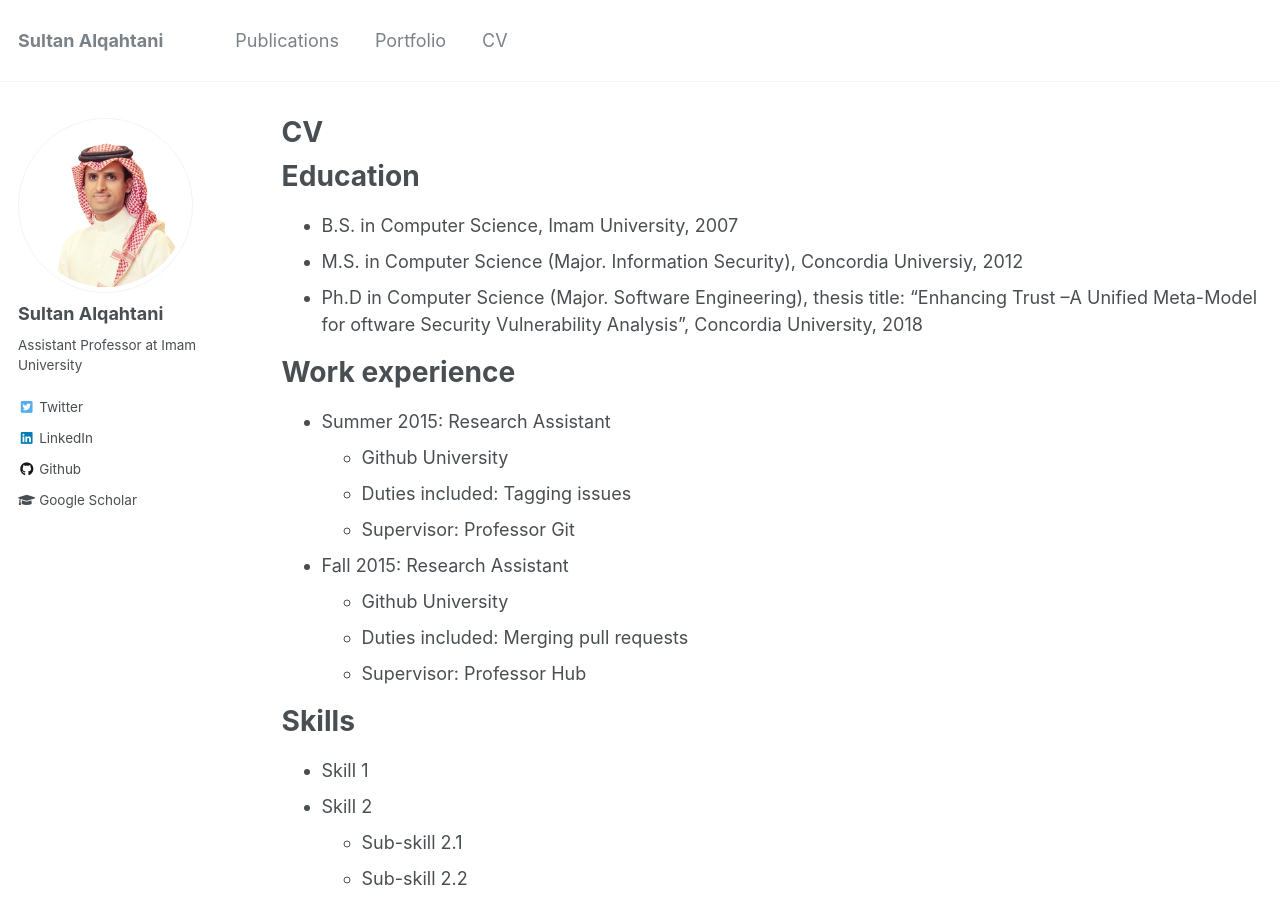
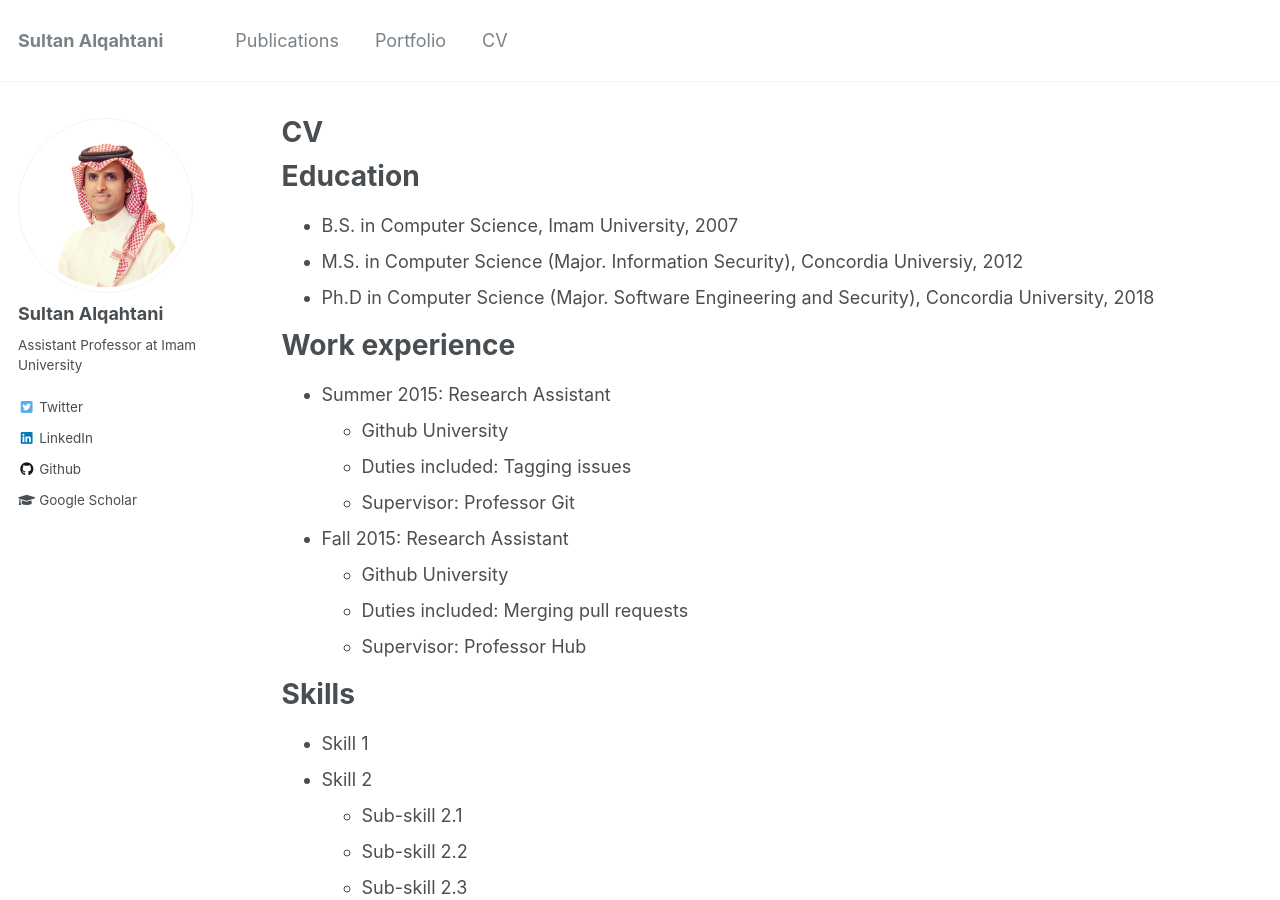
Before and after one commit to isultane/isultane.github.io, a Jekyll site: the page built from _pages/cv.md, in a window 1280 px wide and 900 px high. Built offline with Jekyll 4.4.1, drawn with Linux system fonts in a browser that asks for light colours.

Commit message:
updated CV

```diff
--- a/_pages/cv.md
+++ b/_pages/cv.md
@@ -13,7 +13,7 @@
 ======
 * B.S. in Computer Science, Imam University, 2007
 * M.S. in Computer Science (Major. Information Security), Concordia Universiy, 2012
-* Ph.D in Computer Science (Major. Software Engineering), thesis title: “Enhancing Trust –A Unified Meta-Model for  oftware Security Vulnerability Analysis”, Concordia University, 2018
+* Ph.D in Computer Science (Major. Software Engineering and Security), Concordia University, 2018
 
 Work experience
 ======
```
